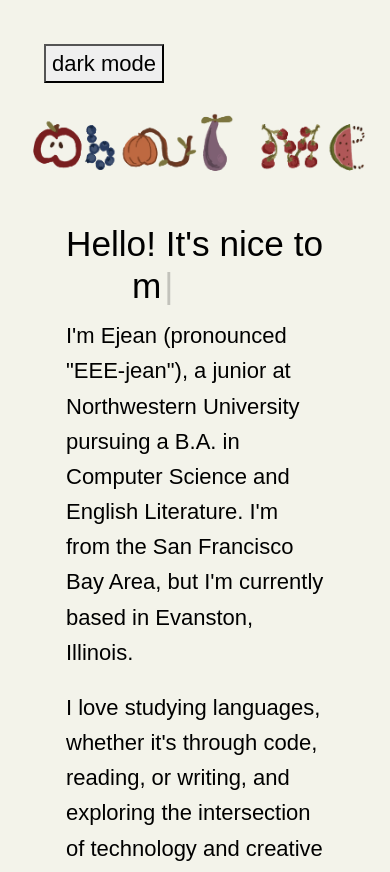
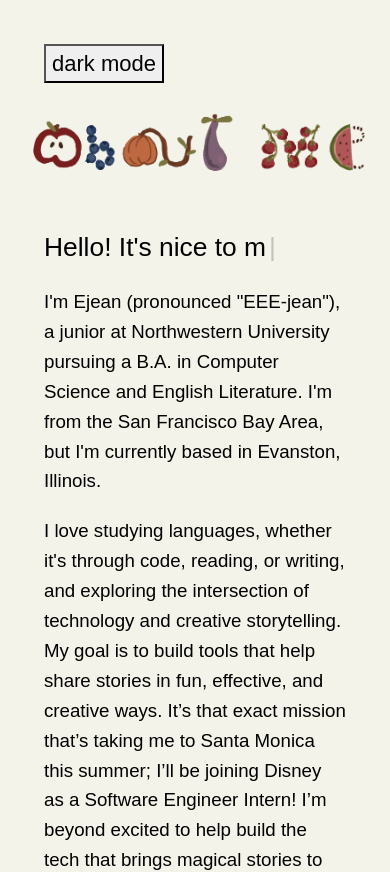
Before and after one commit to ejeankuo/ejean-s-website, a React (Create React App) app: page /about in a window 390 px wide. Shown: the top 872 px of the page. Built offline with nearby package versions, Linux system fonts and the light colour scheme; a web font is replaced by a local one.

Commit message:
fix mobile responsiveness for tablet

```diff
--- a/src/pages/aboutme/aboutpage.css
+++ b/src/pages/aboutme/aboutpage.css
@@ -130,18 +130,22 @@ a {
 @media (max-width: 900px) {
   .about-card {
     gap: 1.25rem;
-    align-items: center;
+    justify-content: center;
     flex-wrap: wrap;
   }
 
   .about-text {
     max-width: 700px;
-    margin: 0rem 2rem;
+    margin: 0rem 1rem;
   }
 
   .about-text p {
     margin: 0 1.25rem 1rem;
     max-width: 100%;
+  }
+
+  .about-text h2 {
+    margin: 0 1.25rem 1rem;
   }
 
   .about-photo {
@@ -159,7 +163,7 @@ a {
   }
 
   .question-card p {
-    font-size: clamp(0.9rem, 1vw, 2rem);
+    font-size: clamp(0.8rem, 1vw, 2rem);
     color: black;
   }
 
@@ -170,6 +174,11 @@ a {
 
 /* Phone */
 @media (max-width: 600px) {
+  .hello-typewriter {
+    font-size: 1.2rem;
+    margin-left: -3rem;
+  }
+
   .about-me-header {
     flex-direction: column;
     align-items: center;
@@ -194,7 +203,12 @@ a {
 
   .about-text p {
     margin: 0 0 0.9rem;
-    font-size: clamp(1rem, 1vw, 2rem);
+    font-size: clamp(0.85rem, 1vw, 2rem);
+  }
+
+  .about-text h2 {
+    margin-left: 3rem;
+    font-size: 1.6rem;
   }
 
   .about-photo {
@@ -215,8 +229,5 @@ a {
     border-radius: 0%;
   }
 
-  .hello-typewriter {
-    margin-left: -3rem;
-  }
 
 }
```
